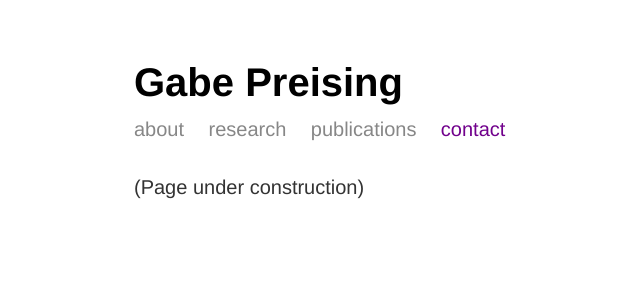
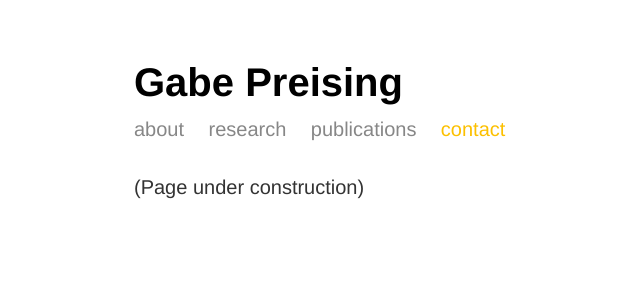
Before and after one commit to gpreising/gpreising.github.io, a Jekyll site: the page built from contact/index.html, in a window 1280 px wide. Shown: the top 300 px of the page, without its empty margins (106-746 px from the left). Built offline with Jekyll 4.4.1, drawn with Linux system fonts in a browser that asks for light colours.

Commit message:
changed highlight color

```diff
--- a/css/main.css
+++ b/css/main.css
@@ -5,7 +5,7 @@ nav ul { font-family:'Helvetica Neue', 'Helvetica', 'Arial', 'Sans-Serif'; paddi
 nav ul li { display: inline; margin-right: 20px; }
 
 a { font-size: 20px; line-height: 1.4em; text-decoration: none; color: #878787; }
-a:hover, #about.active, #research.active, #publications.active, #contact.active { font-size: 20px; line-height: 1.4em; text-decoration: none; color: #71018C; }
+a:hover, #about.active, #research.active, #publications.active, #contact.active { font-size: 20px; line-height: 1.4em; text-decoration: none; color: #FCC000; }
 
 h1 { font-size: 40px; font-family:'Helvetica Neue', 'Helvetica', 'Arial', 'Sans-Serif'; margin-bottom: 10px; overflow: visible !important; }
 p { font-size: 20px; line-height: 1.4em; font-family:'Helvetica Neue', 'Helvetica', 'Arial', 'Sans-Serif'; color: #333; margin-bottom: 10px; margin-top: 0px; overflow: visible !important; }
```
